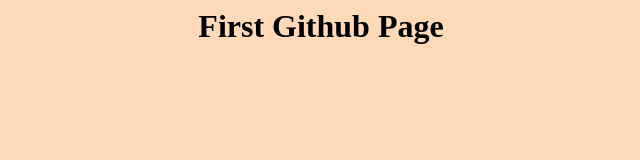
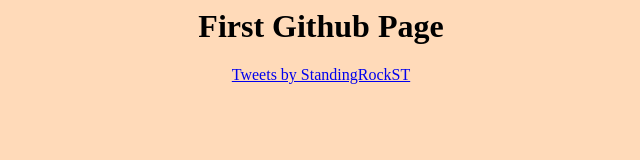
Before and after one commit to Emmancsusb/website-, a plain HTML site: page index.html in a window 1280 px wide. Shown: the whole page, without its empty margins (319-959 px from the left). Drawn offline with Linux system fonts and the light colour scheme.

Commit message:
Update index.html

```diff
--- a/index.html
+++ b/index.html
@@ -2,7 +2,9 @@
 <html>
   <body>
     <h1>First Github Page</h1>
+    <a class="twitter-timeline" href="https://twitter.com/StandingRockST">Tweets by StandingRockST</a> <script async src="//platform.twitter.com/widgets.js" charset="utf-8"></script>
   </body>
+
 
   <style>
     body {
```
